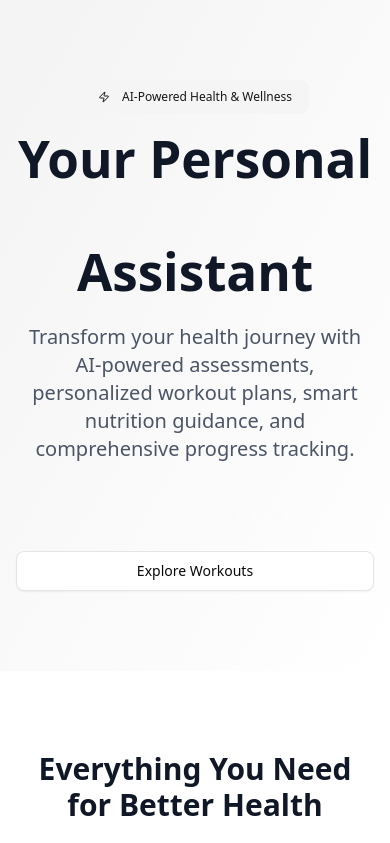
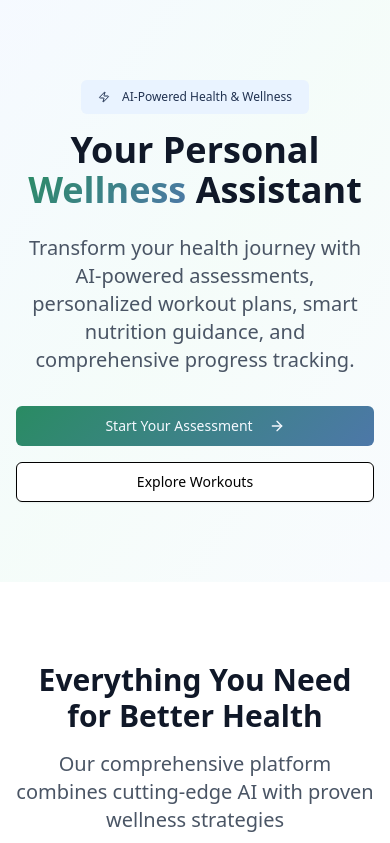
Before and after one commit to dsujoydev/health-profile-agent, a React (Vite) app in the folder frontend/: page / in a window 390 px wide. Shown: the top 843 px of the page. Built offline with nearby package versions, Linux system fonts and the light colour scheme.

Commit message:
style: enhance CSS variables and animations for improved theming and responsiveness

```diff
--- a/frontend/src/index.css
+++ b/frontend/src/index.css
@@ -1,138 +1,174 @@
 @import "tailwindcss";
-@import "tw-animate-css";
+@import "tw-animate-css"; /* Optional: for extra animation utilities */
 
+/* Define a custom variant for dark mode */
 @custom-variant dark (&:is(.dark *));
 
 :root {
-  font-family: system-ui, Avenir, Helvetica, Arial, sans-serif;
-  line-height: 1.5;
-  font-weight: 400;
+  /* Base & Theming */
+  --background: oklch(1 0 0);
+  --foreground: oklch(0.29 0.09 263.67);
+  --primary: oklch(0.32 0.06 261.32);
+  --primary-foreground: oklch(0.98 0.01 254.04);
+  --secondary: oklch(0.96 0.02 254.04);
+  --secondary-foreground: oklch(0.32 0.06 261.32);
+  --muted: oklch(0.96 0.02 254.04);
+  --muted-foreground: oklch(0.53 0.03 260.42);
+  --accent: oklch(0.96 0.02 254.04);
+  --accent-foreground: oklch(0.32 0.06 261.32);
+  --destructive: oklch(0.67 0.22 29.89);
+  --destructive-foreground: oklch(0.98 0.01 254.04);
 
-  color-scheme: light dark;
-  color: rgba(208, 191, 191, 0.87);
-  background-color: #242424;
+  /* Components */
+  --card: oklch(1 0 0);
+  --card-foreground: oklch(0.29 0.09 263.67);
+  --popover: oklch(1 0 0);
+  --popover-foreground: oklch(0.29 0.09 263.67);
 
-  font-synthesis: none;
-  text-rendering: optimizeLegibility;
-  -webkit-font-smoothing: antialiased;
-  -moz-osx-font-smoothing: grayscale;
-  --radius: 0.625rem;
-  --background: oklch(1 0 0);
-  --foreground: oklch(0.145 0 0);
-  --card: oklch(1 0 0);
-  --card-foreground: oklch(0.145 0 0);
-  --popover: oklch(1 0 0);
-  --popover-foreground: oklch(0.145 0 0);
-  --primary: oklch(0.205 0 0);
-  --primary-foreground: oklch(0.985 0 0);
-  --secondary: oklch(0.97 0 0);
-  --secondary-foreground: oklch(0.205 0 0);
-  --muted: oklch(0.97 0 0);
-  --muted-foreground: oklch(0.556 0 0);
-  --accent: oklch(0.97 0 0);
-  --accent-foreground: oklch(0.205 0 0);
-  --destructive: oklch(0.577 0.245 27.325);
-  --border: oklch(0.922 0 0);
-  --input: oklch(0.922 0 0);
-  --ring: oklch(0.708 0 0);
-  --chart-1: oklch(0.646 0.222 41.116);
-  --chart-2: oklch(0.6 0.118 184.704);
-  --chart-3: oklch(0.398 0.07 227.392);
-  --chart-4: oklch(0.828 0.189 84.429);
-  --chart-5: oklch(0.769 0.188 70.08);
-  --sidebar: oklch(0.985 0 0);
-  --sidebar-foreground: oklch(0.145 0 0);
-  --sidebar-primary: oklch(0.205 0 0);
-  --sidebar-primary-foreground: oklch(0.985 0 0);
-  --sidebar-accent: oklch(0.97 0 0);
-  --sidebar-accent-foreground: oklch(0.205 0 0);
-  --sidebar-border: oklch(0.922 0 0);
-  --sidebar-ring: oklch(0.708 0 0);
+  /* Borders & Inputs */
+  --border: oklch(0.92 0.02 258.91);
+  --input: oklch(0.92 0.02 258.91);
+  --ring: oklch(0.29 0.09 263.67);
+
+  /* Sidebar */
+  --sidebar-background: oklch(0.98 0 0);
+  --sidebar-foreground: oklch(0.31 0.01 282.52);
+  --sidebar-primary: oklch(0.21 0.02 282.52);
+  --sidebar-primary-foreground: oklch(0.98 0 0);
+  --sidebar-accent: oklch(0.96 0.01 282.52);
+  --sidebar-accent-foreground: oklch(0.21 0.02 282.52);
+  --sidebar-border: oklch(0.92 0.01 262.2);
+  --sidebar-ring: oklch(0.65 0.19 259.81);
+
+  /* Sizing */
+  --radius: 0.5rem;
 }
 
-a {
-  font-weight: 500;
-  color: #646cff;
-  text-decoration: inherit;
-}
-a:hover {
-  color: #535bf2;
+.dark {
+  /* Base & Theming */
+  --background: oklch(0.29 0.09 263.67);
+  --foreground: oklch(0.98 0.01 254.04);
+  --primary: oklch(0.98 0.01 254.04);
+  --primary-foreground: oklch(0.32 0.06 261.32);
+  --secondary: oklch(0.36 0.04 259.81);
+  --secondary-foreground: oklch(0.98 0.01 254.04);
+  --muted: oklch(0.36 0.04 259.81);
+  --muted-foreground: oklch(0.68 0.02 260.67);
+  --accent: oklch(0.36 0.04 259.81);
+  --accent-foreground: oklch(0.98 0.01 254.04);
+  --destructive: oklch(0.44 0.15 28.53);
+  --destructive-foreground: oklch(0.98 0.01 254.04);
+
+  /* Components */
+  --card: oklch(0.29 0.09 263.67);
+  --card-foreground: oklch(0.98 0.01 254.04);
+  --popover: oklch(0.29 0.09 263.67);
+  --popover-foreground: oklch(0.98 0.01 254.04);
+
+  /* Borders & Inputs */
+  --border: oklch(0.36 0.04 259.81);
+  --input: oklch(0.36 0.04 259.81);
+  --ring: oklch(0.85 0.03 256.62);
+
+  /* Sidebar */
+  --sidebar-background: oklch(0.21 0.02 282.52);
+  --sidebar-foreground: oklch(0.96 0.01 282.52);
+  --sidebar-primary: oklch(0.57 0.16 265.4);
+  --sidebar-primary-foreground: oklch(1 0 0);
+  --sidebar-accent: oklch(0.26 0.01 282.52);
+  --sidebar-accent-foreground: oklch(0.96 0.01 282.52);
+  --sidebar-border: oklch(0.26 0.01 282.52);
+  --sidebar-ring: oklch(0.65 0.19 259.81);
 }
 
-body {
-  margin: 0;
-  display: flex;
-  place-items: center;
-  min-width: 320px;
-  min-height: 100vh;
-}
-
-h1 {
-  font-size: 3.2em;
-  line-height: 1.1;
-}
-
-button {
-  border-radius: 8px;
-  border: 1px solid transparent;
-  padding: 0.6em 1.2em;
-  font-size: 1em;
-  font-weight: 500;
-  font-family: inherit;
-  background-color: #1a1a1a;
-  cursor: pointer;
-  transition: border-color 0.25s;
-}
-button:hover {
-  border-color: #646cff;
-}
-button:focus,
-button:focus-visible {
-  outline: 4px auto -webkit-focus-ring-color;
-}
-
-@media (prefers-color-scheme: light) {
-  :root {
-    color: #213547;
-    background-color: #ffffff;
+/* * =================================================================
+ * Keyframe Animations
+ * =================================================================
+ */
+@keyframes accordion-down {
+  from {
+    height: 0;
   }
-  a:hover {
-    color: #747bff;
-  }
-  button {
-    background-color: #f9f9f9;
+  to {
+    height: var(--radix-accordion-content-height);
   }
 }
 
-@theme inline {
-  --radius-sm: calc(var(--radius) - 4px);
-  --radius-md: calc(var(--radius) - 2px);
-  --radius-lg: var(--radius);
-  --radius-xl: calc(var(--radius) + 4px);
+@keyframes accordion-up {
+  from {
+    height: var(--radix-accordion-content-height);
+  }
+  to {
+    height: 0;
+  }
+}
+
+@keyframes fade-in {
+  from {
+    opacity: 0;
+    transform: translateY(10px);
+  }
+  to {
+    opacity: 1;
+    transform: translateY(0);
+  }
+}
+
+@keyframes scale-in {
+  from {
+    transform: scale(0.95);
+    opacity: 0;
+  }
+  to {
+    transform: scale(1);
+    opacity: 1;
+  }
+}
+
+@keyframes pulse-glow {
+  0%,
+  100% {
+    box-shadow: 0 0 0 0px oklch(0.65 0.19 259.81 / 0.5);
+  }
+  50% {
+    box-shadow: 0 0 0 10px oklch(0.65 0.19 259.81 / 0);
+  }
+}
+
+/* * =================================================================
+ * Tailwind Theme Configuration
+ * =================================================================
+ */
+
+@theme {
+  /* Container settings */
+  --container-center: true;
+  --container-padding-x: 2rem;
+  --screen-2xl: 1400px;
+
+  /* Colors */
+  --color-border: var(--border);
+  --color-input: var(--input);
+  --color-ring: var(--ring);
   --color-background: var(--background);
   --color-foreground: var(--foreground);
-  --color-card: var(--card);
-  --color-card-foreground: var(--card-foreground);
-  --color-popover: var(--popover);
-  --color-popover-foreground: var(--popover-foreground);
-  --color-primary: var(--primary);
+  --color-primary: oklch(0.65 0.19 259.81); /* Mapped from old primary.DEFAULT */
   --color-primary-foreground: var(--primary-foreground);
   --color-secondary: var(--secondary);
   --color-secondary-foreground: var(--secondary-foreground);
+  --color-destructive: var(--destructive);
+  --color-destructive-foreground: var(--destructive-foreground);
   --color-muted: var(--muted);
   --color-muted-foreground: var(--muted-foreground);
   --color-accent: var(--accent);
   --color-accent-foreground: var(--accent-foreground);
-  --color-destructive: var(--destructive);
-  --color-border: var(--border);
-  --color-input: var(--input);
-  --color-ring: var(--ring);
-  --color-chart-1: var(--chart-1);
-  --color-chart-2: var(--chart-2);
-  --color-chart-3: var(--chart-3);
-  --color-chart-4: var(--chart-4);
-  --color-chart-5: var(--chart-5);
-  --color-sidebar: var(--sidebar);
+  --color-popover: var(--popover);
+  --color-popover-foreground: var(--popover-foreground);
+  --color-card: var(--card);
+  --color-card-foreground: var(--card-foreground);
+
+  /* Sidebar Colors */
+  --color-sidebar: var(--sidebar-background);
   --color-sidebar-foreground: var(--sidebar-foreground);
   --color-sidebar-primary: var(--sidebar-primary);
   --color-sidebar-primary-foreground: var(--sidebar-primary-foreground);
@@ -140,47 +176,46 @@ button:focus-visible {
   --color-sidebar-accent-foreground: var(--sidebar-accent-foreground);
   --color-sidebar-border: var(--sidebar-border);
   --color-sidebar-ring: var(--sidebar-ring);
+
+  /* Health & Wellness Theme Colors */
+  --color-wellness-50: oklch(0.97 0.06 160.77);
+  --color-wellness-100: oklch(0.92 0.1 161.02);
+  --color-wellness-200: oklch(0.84 0.14 161.31);
+  --color-wellness-300: oklch(0.74 0.15 161.6);
+  --color-wellness-400: oklch(0.64 0.14 161.76);
+  --color-wellness-500: oklch(0.57 0.11 161.42);
+  --color-wellness-600: oklch(0.49 0.1 161.12);
+  --color-wellness-700: oklch(0.42 0.08 160.84);
+  --color-wellness-800: oklch(0.36 0.07 160.73);
+  --color-wellness-900: oklch(0.32 0.06 160.48);
+
+  --color-health-50: oklch(0.97 0.03 254.04);
+  --color-health-100: oklch(0.92 0.06 253.51);
+  --color-health-200: oklch(0.84 0.09 253.11);
+  --color-health-300: oklch(0.74 0.11 252.92);
+  --color-health-400: oklch(0.64 0.11 252.88);
+  --color-health-500: oklch(0.56 0.09 252.8);
+  --color-health-600: oklch(0.48 0.08 252.7);
+  --color-health-700: oklch(0.41 0.07 252.6);
+  --color-health-800: oklch(0.35 0.05 252.74);
+  --color-health-900: oklch(0.31 0.04 252.62);
+
+  /* Border Radius */
+  --radius-sm: calc(var(--radius) - 4px);
+  --radius-md: calc(var(--radius) - 2px);
+  --radius-lg: var(--radius);
+
+  /* Animations */
+  --animation-accordion-down: accordion-down 0.2s ease-out;
+  --animation-accordion-up: accordion-up 0.2s ease-out;
+  --animation-fade-in: fade-in 0.3s ease-out;
+  --animation-scale-in: scale-in 0.2s ease-out;
+  --animation-pulse-glow: pulse-glow 2s cubic-bezier(0.4, 0, 0.6, 1) infinite;
+
+  /* Background Images */
+  --background-image-wellness-gradient: linear-gradient(
+    135deg,
+    oklch(0.57 0.11 161.42) 0%,
+    oklch(0.56 0.09 252.8) 100%
+  );
 }
-
-.dark {
-  --background: oklch(0.145 0 0);
-  --foreground: oklch(0.985 0 0);
-  --card: oklch(0.205 0 0);
-  --card-foreground: oklch(0.985 0 0);
-  --popover: oklch(0.205 0 0);
-  --popover-foreground: oklch(0.985 0 0);
-  --primary: oklch(0.922 0 0);
-  --primary-foreground: oklch(0.205 0 0);
-  --secondary: oklch(0.269 0 0);
-  --secondary-foreground: oklch(0.985 0 0);
-  --muted: oklch(0.269 0 0);
-  --muted-foreground: oklch(0.708 0 0);
-  --accent: oklch(0.269 0 0);
-  --accent-foreground: oklch(0.985 0 0);
-  --destructive: oklch(0.704 0.191 22.216);
-  --border: oklch(1 0 0 / 10%);
-  --input: oklch(1 0 0 / 15%);
-  --ring: oklch(0.556 0 0);
-  --chart-1: oklch(0.488 0.243 264.376);
-  --chart-2: oklch(0.696 0.17 162.48);
-  --chart-3: oklch(0.769 0.188 70.08);
-  --chart-4: oklch(0.627 0.265 303.9);
-  --chart-5: oklch(0.645 0.246 16.439);
-  --sidebar: oklch(0.205 0 0);
-  --sidebar-foreground: oklch(0.985 0 0);
-  --sidebar-primary: oklch(0.488 0.243 264.376);
-  --sidebar-primary-foreground: oklch(0.985 0 0);
-  --sidebar-accent: oklch(0.269 0 0);
-  --sidebar-accent-foreground: oklch(0.985 0 0);
-  --sidebar-border: oklch(1 0 0 / 10%);
-  --sidebar-ring: oklch(0.556 0 0);
-}
-
-@layer base {
-  * {
-    @apply border-border outline-ring/50;
-  }
-  body {
-    @apply bg-background text-foreground;
-  }
-}
```
